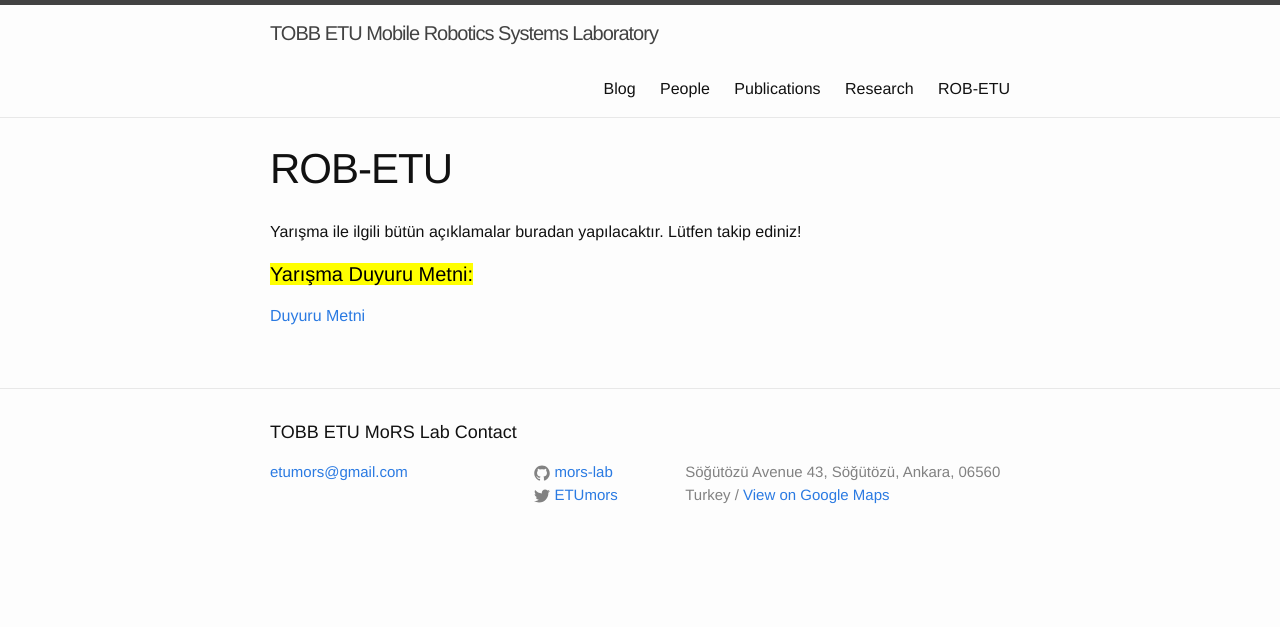
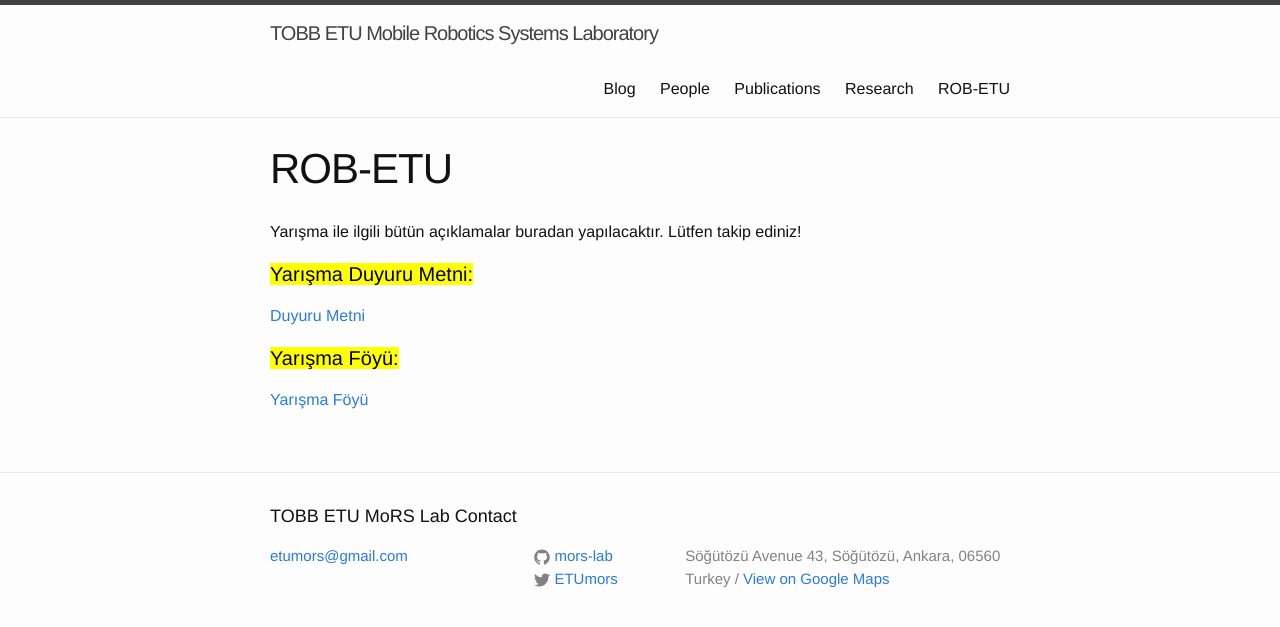
Before and after one commit to mors-lab/mors-lab.github.io, a Jekyll site: the page built from robetu.md, in a window 1280 px wide. Shown: the top 627 px of the page. Built offline with Jekyll 4.4.1, drawn with Linux system fonts in a browser that asks for light colours; nearby versions of some CDN libraries.

Commit message:
Contest Manual
Added contest manual

```diff
--- a/robetu.md
+++ b/robetu.md
@@ -8,3 +8,7 @@
 <h4><mark>Yarışma Duyuru Metni:</mark></h4>
 
 <a href="Robotik_yarisma_ilan.pdf">Duyuru Metni</a>
+
+<h4><mark>Yarışma Föyü:</mark></h4>
+
+<a href="ContestManual_v0.1.pdf">Yarışma Föyü</a>
```
Also changed, not shown: 1 other file.
